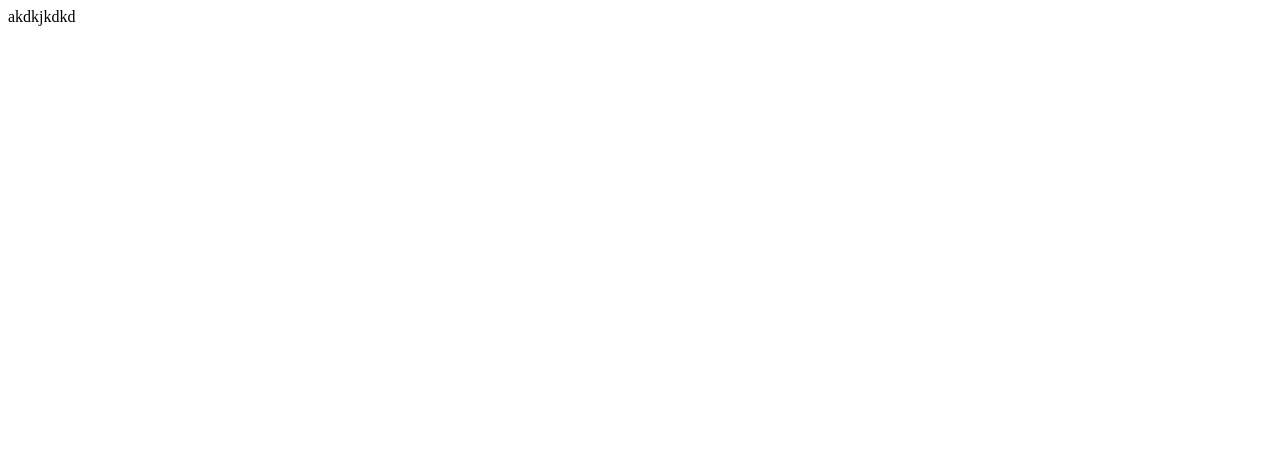
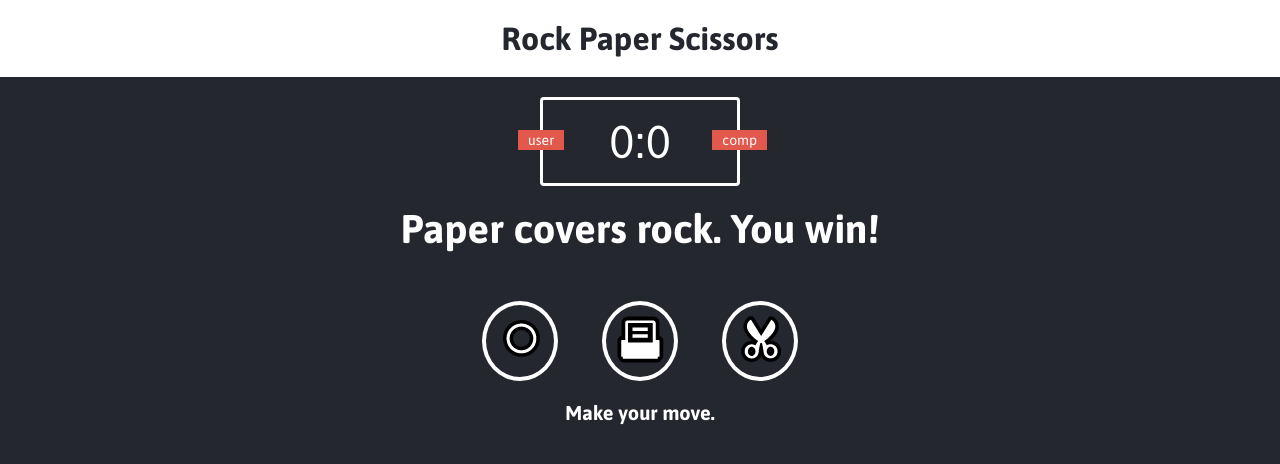
Before and after one commit to flipmtf/RockPaperScissors, a plain HTML site: page index.html in a window 1280 px wide. Drawn offline with Linux system fonts and the light colour scheme.

Commit message:
HTML and CSS complete

```diff
--- a/index.html
+++ b/index.html
@@ -3,8 +3,35 @@
   <head>
     <meta charset="utf-8">
     <title>Rock Paper Scissors Game</title>
+    <link rel="stylesheet" href="styles.css">
   </head>
   <body>
-    akdkjkdkd
+    <header>
+      <h1>Rock Paper Scissors</h1>
+    </header>
+
+    <div class="score-board">
+      <div id ="user-label" class="badge">user</div>
+      <div id="computer-label" class="badge">comp</div>
+      <span id="user-score">0</span>:<span id="computer-score">0</span>
+    </div>
+
+    <div class="result">
+      <p>Paper covers rock. You win!</p>
+    </div>
+
+    <div class="choices">
+      <div class="choice" id="r">
+        <img src="images/rock.png" alt="">
+      </div>
+      <div class="choice" id="p">
+        <img src="images/paper.png" alt="">
+      </div>
+      <div class="choice" id="s">
+        <img src="images/scissors.png" alt="">
+      </div>
+    </div>
+
+    <p id="action-message"> Make your move.</p>
   </body>
 </html>
--- a/styles.css
+++ b/styles.css
@@ -0,0 +1,93 @@
+@import url('https://fonts.googleapis.com/css?family=Asap:400,500,700');
+* {
+  margin: 0;
+  padding: 0;
+  box-sizing: border-box;
+}
+
+body {
+  background-color: #24272E;
+}
+
+header {
+  background: white;
+  padding: 20px;
+}
+
+header > h1 {
+  color: #24272E;
+  text-align: center;
+  font-family: Asap, sans-sans-serif;
+}
+
+.score-board {
+  margin: 20px auto;
+  border: 3px solid white;
+  border-radius: 4px;
+  text-align: center;
+  width: 200px;
+  color:  white;
+  font-size: 46px;
+  padding: 15px 20px;
+  font-family: Asap, sans-serif;
+  position: relative;
+}
+
+.badge {
+  background: #E2584D;
+  color: white;
+  font-size: 14px;
+  padding: 2px 10px;
+  font-family: Asap, sans-serif;
+}
+
+#user-label {
+  position: absolute;
+  top: 30px;
+  left: -25px;
+}
+
+#computer-label {
+  position: absolute;
+  top: 30px;
+  right: -30px;
+}
+
+.result {
+  font-size: 40px;
+  color: white;
+}
+
+.result > p {
+  text-align: center;
+  font-weight: bold;
+  font-family: Asap, sans-serif;
+}
+
+.choices {
+  margin-top: 50px;
+  text-align: center;
+}
+
+.choice {
+  border: 4px solid white;
+  border-radius: 50%;
+  margin: 0 20px;
+  padding: 10px;
+  display: inline-block;
+  transition: all 0.3s ease;
+}
+
+.choice:hover {
+  cursor: pointer;
+  background: black;
+}
+
+#action-message {
+  text-align: center;
+  color: white;
+  font-family: Asap, sans-serif;
+  font-weight: bold;
+  font-size: 20px;
+  margin-top: 20px;
+}
```
Also changed, not shown: images/paper.png (added), images/rock.png (added), images/scissors.png (added), 2 other files.
